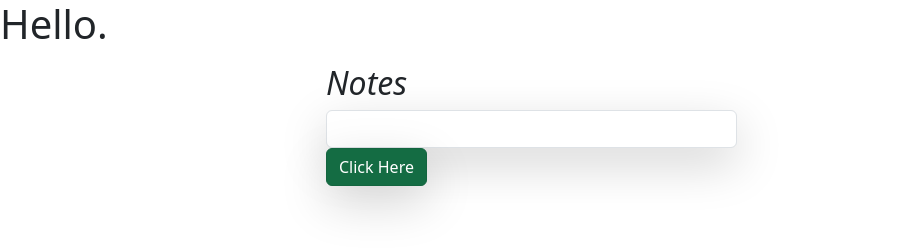
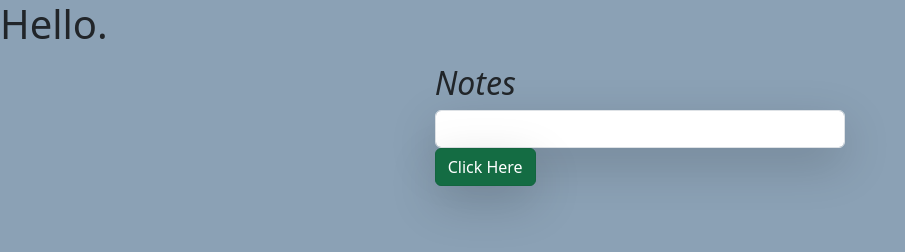
Before and after one commit to lurdakas/JS_2, a plain HTML site: page index.html in a window 1280 px wide. Shown: the whole page, without its empty margins (0-905 px from the left). Drawn offline with nearby package versions, Linux system fonts and the light colour scheme.

Commit message:
colour update

```diff
--- a/index.html
+++ b/index.html
@@ -11,11 +11,11 @@
 
     <title>Document</title>
 </head>
-<body>
+<body style="background-color: rgb(139, 161, 181);">
     <h1>Hello.</h1>
 
     <div class="row">
-        <div class="col-3"></div>
+        <div class="col-4"></div>
         <div class="col-4">
             <h1 To do list></h1>
             <form action="" method="">
@@ -25,7 +25,7 @@
             </form>
             <div id="list"></div>
         </div>
-        <div class="col-3"></div>
+        <div class="col-4"></div>
     </div>
 </body>
 </html>
```
Also changed, not shown: main.js (line endings or trailing spaces).
